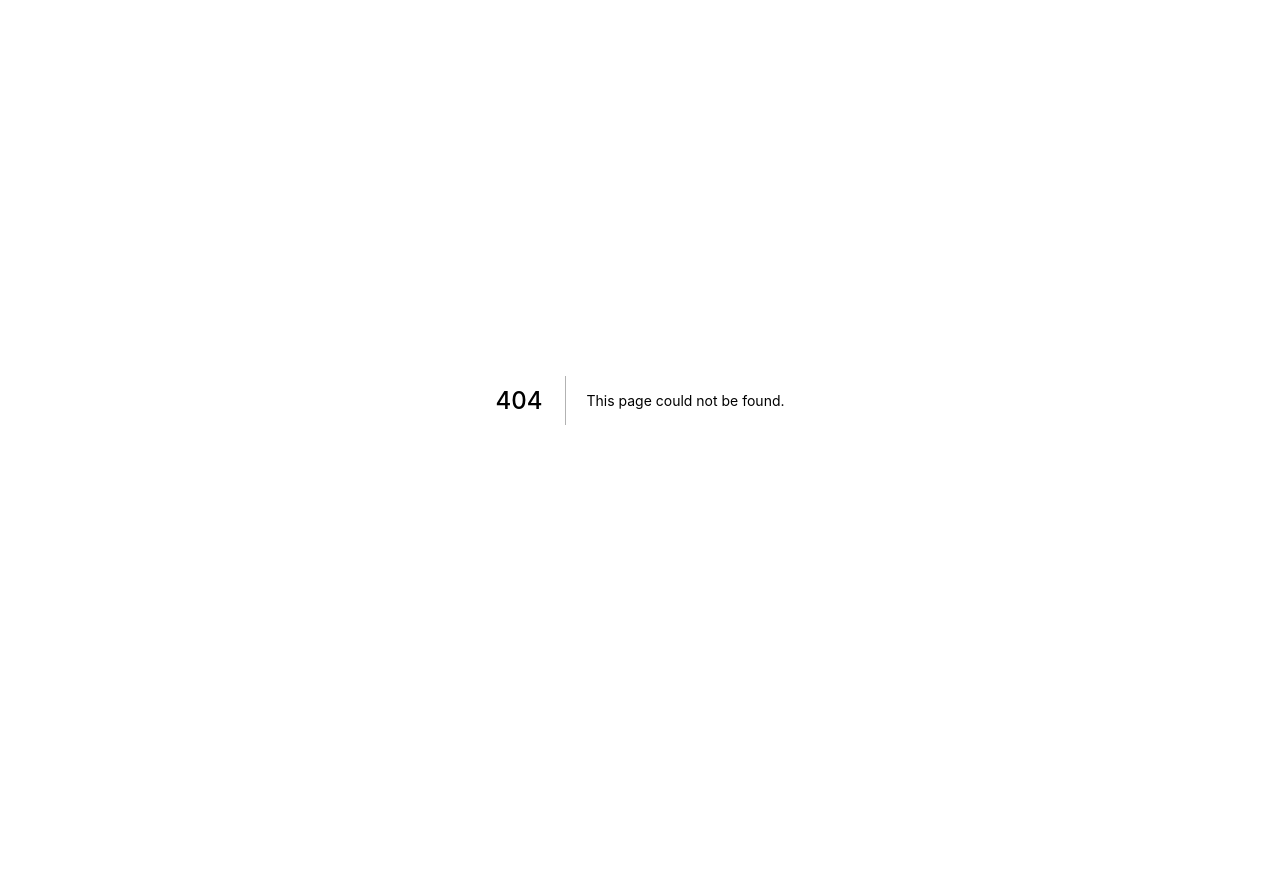
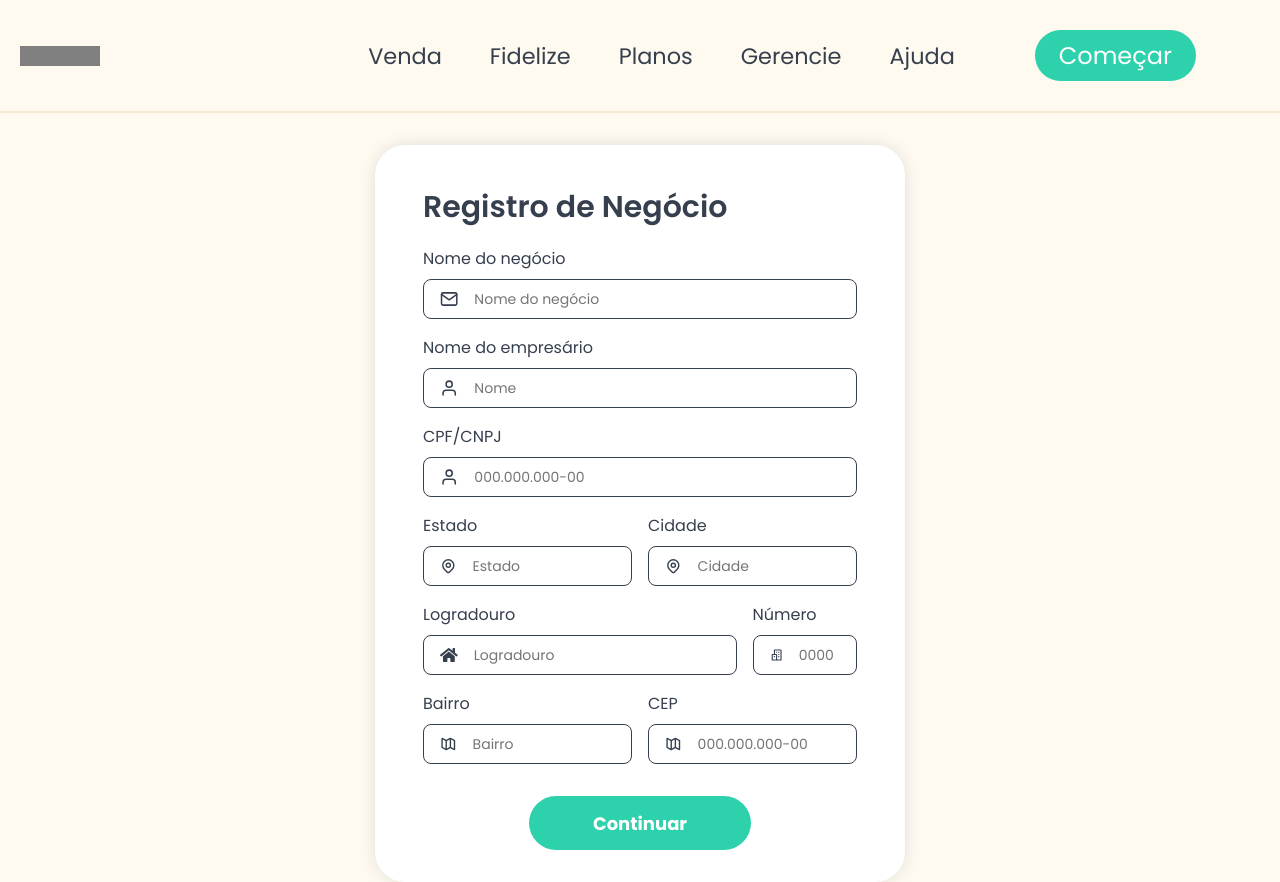
Before and after one commit to VictorCampelo/potty-dashboard, a Next.js app: page /business-register in a window 1280 px wide. Before the commit this address had no page. Before the commit the page ends 800 px from the top, so only its background shows below. Built offline with nearby package versions, Linux system fonts and the light colour scheme.

Commit message:
feat: business register

```diff
--- a/src/components/molecules/Input/index.tsx
+++ b/src/components/molecules/Input/index.tsx
@@ -11,6 +11,7 @@ interface Input extends React.InputHTMLAttributes<HTMLInputElement>{
   error?: boolean;
   textError?: string;
   icon?: ReactElement;
+  flex?: number;
 }
 
 export const Input = ({
@@ -19,12 +20,13 @@ export const Input = ({
   icon,
   error,
   textError = '',
+  flex = 1,
   ...rest
 }: Input) => {
   const [isInputVisible, setIsInputVisible] = useState(true);
 
   return (
-    <Container error={error} >
+    <Container flex={flex} error={error} >
       <section className="labelContent">
         <label>
           {label}
--- a/src/components/molecules/Input/styles.ts
+++ b/src/components/molecules/Input/styles.ts
@@ -2,6 +2,7 @@ import styled from "styled-components";
 
 interface ContainerProps {
   error: boolean;
+  flex: number;
 }
 
 export const Container = styled.div<ContainerProps>`
@@ -9,6 +10,7 @@ export const Container = styled.div<ContainerProps>`
   max-width: 470px;
   display: flex;
   flex-direction: column;
+  ${(props) => 'flex: '+ props.flex + ';'}
 
   .labelContent {
     display: flex;
--- /dev/null
+++ b/src/pages/business-register/index.tsx
@@ -0,0 +1,138 @@
+import Header from "../../components/molecules/Header";
+import Head from "next/head";
+import { Container } from "../../styles/pages/preLogin";
+
+import { FiMail, FiUser } from 'react-icons/fi';
+import { HiOutlineLocationMarker } from 'react-icons/hi';
+import { Input } from "../../components/molecules/Input";
+import { Checkbox } from "../../components/atoms/Checkbox";
+import { useState } from "react";
+import { Button } from "../../components/atoms/Button";
+import { useContext } from "react";
+import { AuthContext } from "../../contexts/AuthContext";
+import { FaHome } from "react-icons/fa";
+import { BiBuildings, BiMapAlt } from "react-icons/bi";
+import Router from "next/router";
+
+const BusinessRegister = () => {
+  const [businessName, setBusinessName] = useState('');
+  const [businessperson , setBusinessperson] = useState('');
+  const [cpfCnpj, setCpfCnpj] = useState('');
+  const [businessState, setBusinessState] = useState('');
+  const [businessCity, setBusinessCity] = useState('');
+  const [publicPlace, setPublicPlace] = useState('');
+  const [number, setNumer] = useState('');
+  const [district, setDistrict] = useState('');
+  const [cep, setCep] = useState('');
+
+  function handleContinueRegister() {
+    Router.push('/business-register/continue')
+  }
+
+  return (
+    <>
+      <Head>
+        <title> Registro de Negócio | Último</title>
+      </Head>
+
+      <Header/>
+      <Container>
+        <form onSubmit={() => {}}>
+          <div className="title">
+            <h1> Registro de Negócio </h1>
+          </div>
+
+          <div className="inputContainer">
+            <Input
+              label="Nome do negócio"
+              placeholder="Nome do negócio"
+              value={businessName}
+              onChange={e => setBusinessName(e.target.value)}
+              icon={<FiMail size={20} color="var(--black-800)" />}
+            />
+
+            <Input
+              label="Nome do empresário"
+              placeholder="Nome"
+              value={businessperson}
+              onChange={e => setBusinessperson(e.target.value)}
+              icon={<FiUser size={20} color="var(--black-800)" />}
+            />
+
+            <Input
+              label="CPF/CNPJ"
+              placeholder="000.000.000-00"
+              value={cpfCnpj}
+              onChange={e => setCpfCnpj(e.target.value)}
+              icon={<FiUser size={20} color="var(--black-800)" />}
+            />
+
+            <div className="inputRow">
+              <Input
+                label="Estado"
+                placeholder="Estado"
+                value={businessState}
+                onChange={e => setBusinessState(e.target.value)}
+                icon={<HiOutlineLocationMarker size={20} color="var(--black-800)" />}
+              />
+
+              <Input
+                label="Cidade"
+                placeholder="Cidade"
+                value={businessCity}
+                onChange={e => setBusinessCity(e.target.value)}
+                icon={<HiOutlineLocationMarker size={20} color="var(--black-800)" />}
+              />
+            </div>
+
+            <div className="inputRow">
+              <Input
+                label="Logradouro"
+                placeholder="Logradouro"
+                flex={3}
+                value={publicPlace}
+                onChange={e => setPublicPlace(e.target.value)}
+                icon={<FaHome size={20} color="var(--black-800)" />}
+                />
+
+              <Input
+                label="Número"
+                placeholder="0000"
+                value={number}
+                flex={1}
+                type="numeric"
+                maxLength={6}
+                onChange={e => setNumer(e.target.value)}
+                icon={<BiBuildings size={20} color="var(--black-800)" />}
+              />
+            </div>
+
+            <div className="inputRow">
+              <Input
+                label="Bairro"
+                placeholder="Bairro"
+                value={district}
+                onChange={e => setDistrict(e.target.value)}
+                icon={<BiMapAlt size={20} color="var(--black-800)" />}
+                />
+
+              <Input
+                label="CEP"
+                placeholder="000.000.000-00"
+                value={cep}
+                onChange={e => setCep(e.target.value)}
+                icon={<BiMapAlt size={20} color="var(--black-800)" />}
+              />
+            </div>
+          </div>
+
+          <div className="buttonContainer">
+            <Button type="button" onClick={handleContinueRegister} title="Continuar" />
+          </div>
+        </form>
+      </Container>
+    </>
+  );
+};
+
+export default BusinessRegister;
--- a/src/styles/pages/preLogin.tsx
+++ b/src/styles/pages/preLogin.tsx
@@ -79,5 +79,13 @@ export const Container = styled.main`
         font-weight: 600;
       }
     }
+
+    .inputRow {
+      display: flex;
+      align-items: center;
+      justify-content: center;
+      gap: 1rem
+
+    }
   }
 `
```
Also changed, not shown: src/pages/business-register/continue/index.tsx (added, +81 -0 lines), src/pages/business-register/finish/index.tsx (added, +51 -0 lines).
